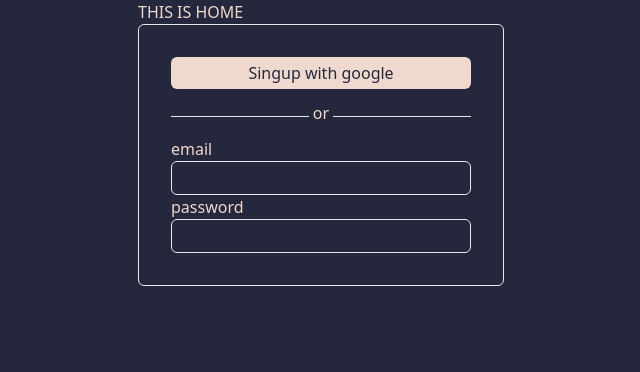
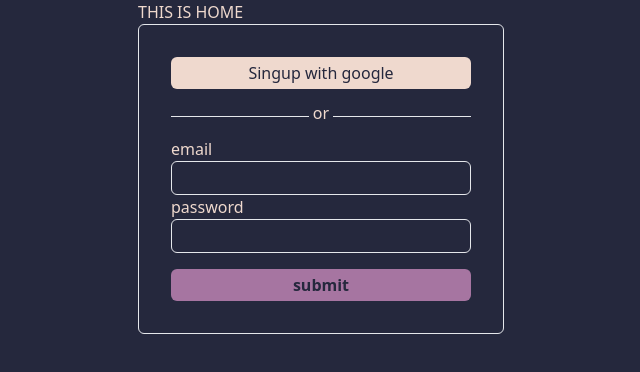
Before and after one commit to booi-dev/firebase-login, a React (Vite) app: page / in a window 1280 px wide. Shown: the top 372 px of the page, without its empty margins (319-959 px from the left). Built offline with nearby package versions, Linux system fonts and the light colour scheme.

Commit message:
Create submit button

```diff
--- a/src/components/Singup.jsx
+++ b/src/components/Singup.jsx
@@ -4,6 +4,21 @@ function Singup() {
 
     const [inputVale, setInputVale] = useState('')
     const [password, setPassword] = useState('')
+
+    const handleInput = (e) => {
+        const val = e.target.value
+        setInputVale(val)
+    }
+
+    const handlePassword = (e) => {
+        const val = e.target.value
+        setPassword(val)
+    }
+
+    const handleSubmit = (e) => {
+        e.preventDefault()
+        console.log(inputVale, password)
+    }
 
     return (
         <div className="border p-8 rounded-md">
@@ -16,14 +31,22 @@ function Singup() {
             >
                 or
             </div>
-            <div className='[&>label]:block [&>*>input]:block  [&>*>input]:w-[300px]  [&>*>input]:bg-transparent [&>*>input]:border [&>*>input]:p-1 [&>*>input]:rounded-md'>
+            <form onSubmit={handleSubmit}
+                className='[&>label]:block [&>*>input]:block  [&>*>input]:w-[300px]  [&>*>input]:bg-transparent [&>*>input]:border [&>*>input]:p-1 [&>*>input]:rounded-md'>
                 <label> email
-                    <input type='email' />
+                    <input type='email' value={inputVale}
+                        onChange={handleInput}
+                    />
                 </label>
                 <lable> password
-                    <input type='password' />
+                    <input type='password' value={password}
+                        onChange={handlePassword}
+                    />
                 </lable>
-            </div>
+                <button type='submit'
+                    className='bg-acc font-bold text-main-1 w-full mt-4 py-1 rounded-md'
+                > submit </button>
+            </form>
         </div>
     )
 }
--- a/tailwind.config.js
+++ b/tailwind.config.js
@@ -9,6 +9,7 @@ export default {
       colors: {
         'main-1': '#25283d',
         'main-2': '#efd9ce',
+        'acc': '#A675A1'
       }
     },
   },
```
